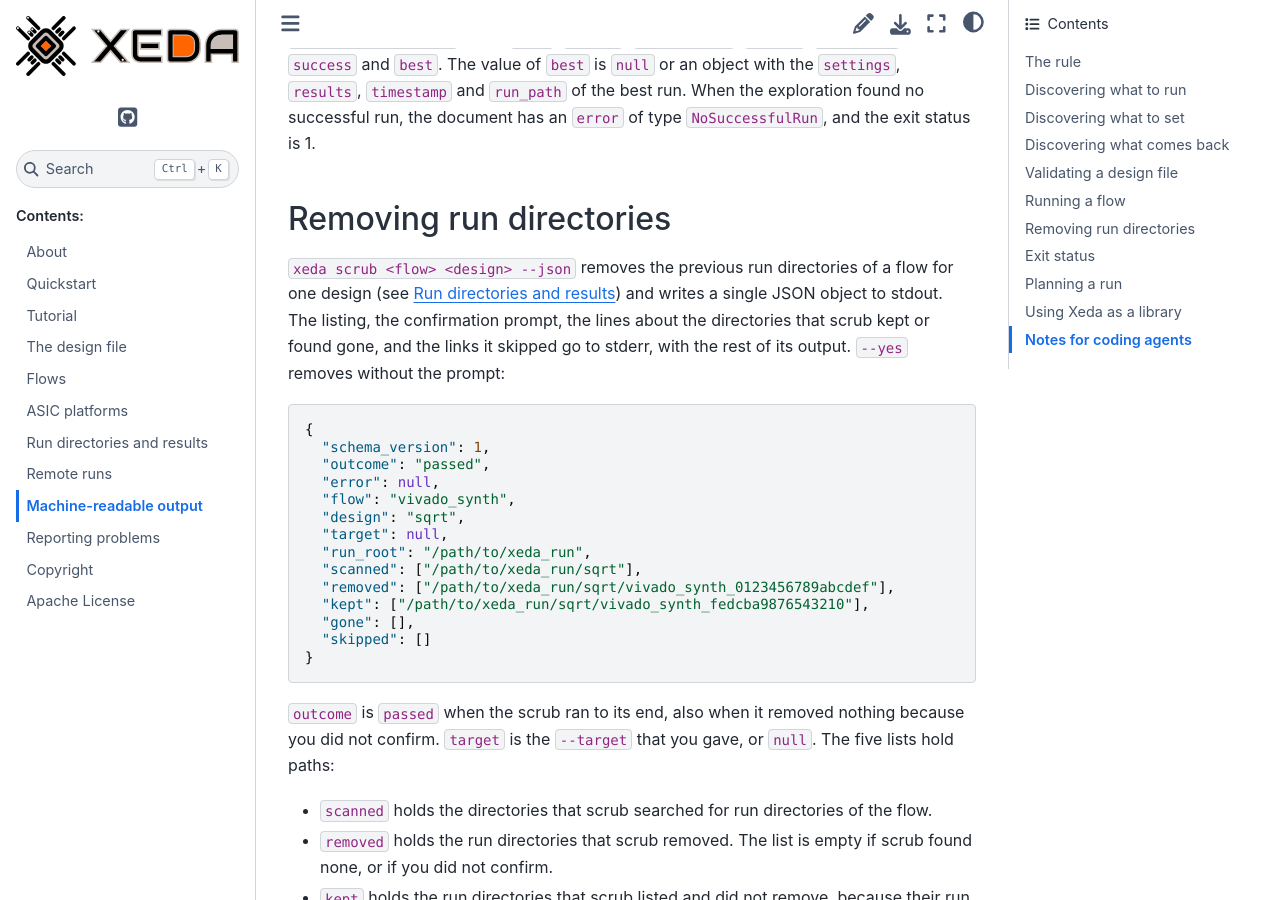
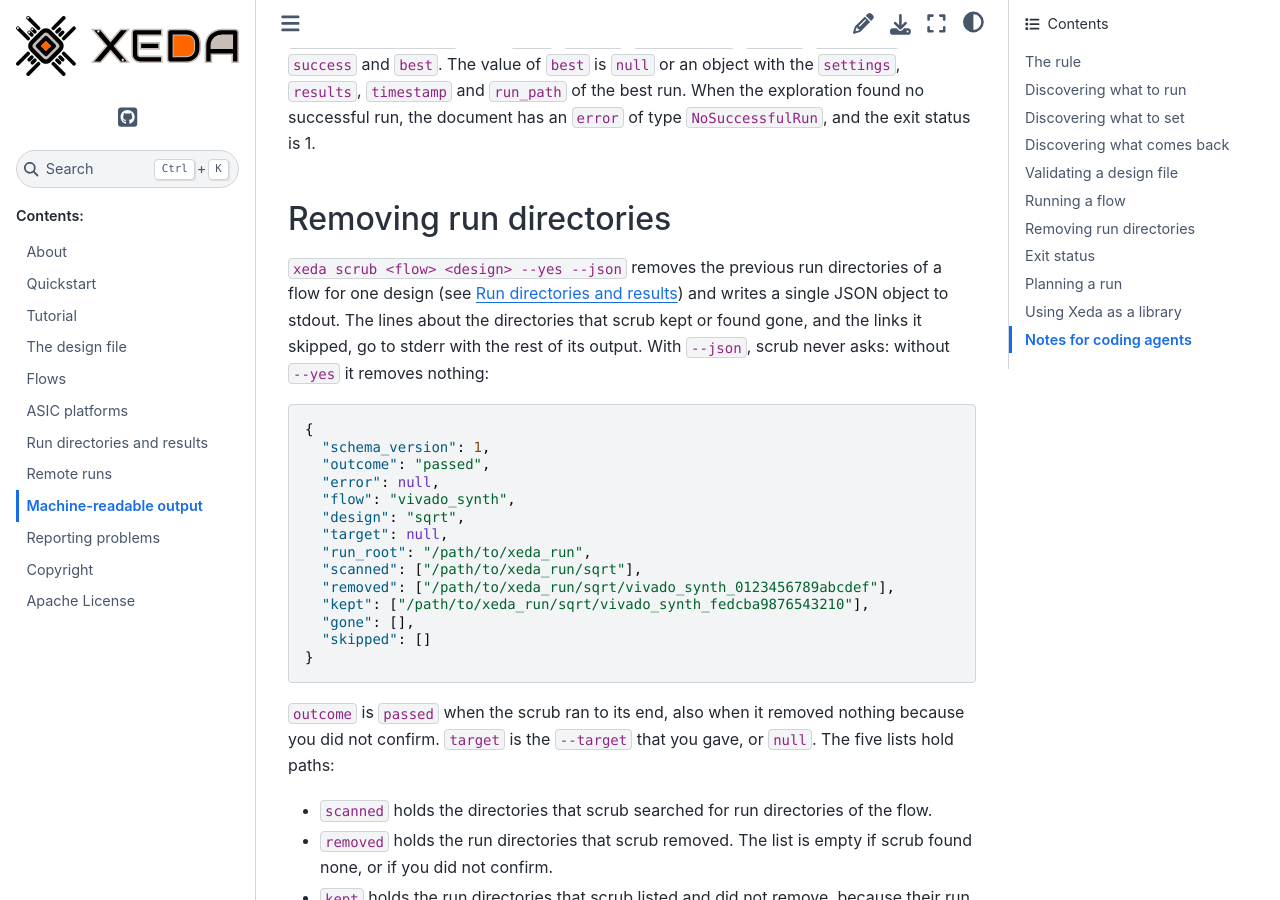
Before and after one commit to XedaHQ/xeda, a Sphinx documentation site: the page built from docs/machine-readable.rst, in a window 1280 px wide and 900 px high, scrolled down 19688 px. Built offline with Sphinx 7.4.7 and the Sphinx Book theme 1.1.4, drawn with Linux system fonts in a browser that asks for light colours.

Commit message:
Treat a closed stdin as no terminal, and correct the scrub and remote clean docs

```diff
--- a/docs/machine-readable.rst
+++ b/docs/machine-readable.rst
@@ -53,7 +53,7 @@
 
     xeda run vivado_synth examples/vhdl/sqrt/sqrt.yaml --json
     xeda dse vivado_synth examples/vhdl/sqrt/sqrt.yaml --json
-    xeda scrub vivado_synth sqrt --json
+    xeda scrub vivado_synth sqrt --yes --json
 
 .. note::
    The table renderings wrap to the terminal width, and long values wrap across lines. The JSON,
@@ -766,10 +766,10 @@
 Removing run directories
 ========================
 
-``xeda scrub <flow> <design> --json`` removes the previous run directories of a flow for one design
-(see :doc:`run-directories`) and writes a single JSON object to stdout. The listing, the
-confirmation prompt, the lines about the directories that scrub kept or found gone, and the links it
-skipped go to stderr, with the rest of its output. ``--yes`` removes without the prompt:
+``xeda scrub <flow> <design> --yes --json`` removes the previous run directories of a flow for one
+design (see :doc:`run-directories`) and writes a single JSON object to stdout. The lines about the
+directories that scrub kept or found gone, and the links it skipped, go to stderr with the rest of
+its output. With ``--json``, scrub never asks: without ``--yes`` it removes nothing:
 
 .. code-block:: json
 
--- a/docs/remote.rst
+++ b/docs/remote.rst
@@ -73,8 +73,9 @@
 
 * The run directories are on the host. ``--post-cleanup`` and
   ``--post-cleanup-purge`` are refused. Use ``xeda remote clean`` to free the space on the host.
-* ``--prune-variants`` is refused, because the run directories are on the host. Use
-  ``xeda remote clean`` to remove them.
+* ``--prune-variants`` is refused, because the run directories are on the host. ``xeda remote
+  clean`` removes whole workspaces on the host, not single variants: by default those that nobody
+  used for 30 days, and with ``--all`` every one that nobody uses now.
 * A deliverable setting that names a location is refused, because it would write on the host. Use
   ``--outputs-to`` (see `What comes back`_).
 * A flow that programs a board (``openfpgaloader``) cannot run with ``--remote``, because the board
```
Also changed, not shown: src/xeda/data/agent/SKILL.md (+1 -1 lines), .claude/skills/xeda/SKILL.md, 2 other files.
